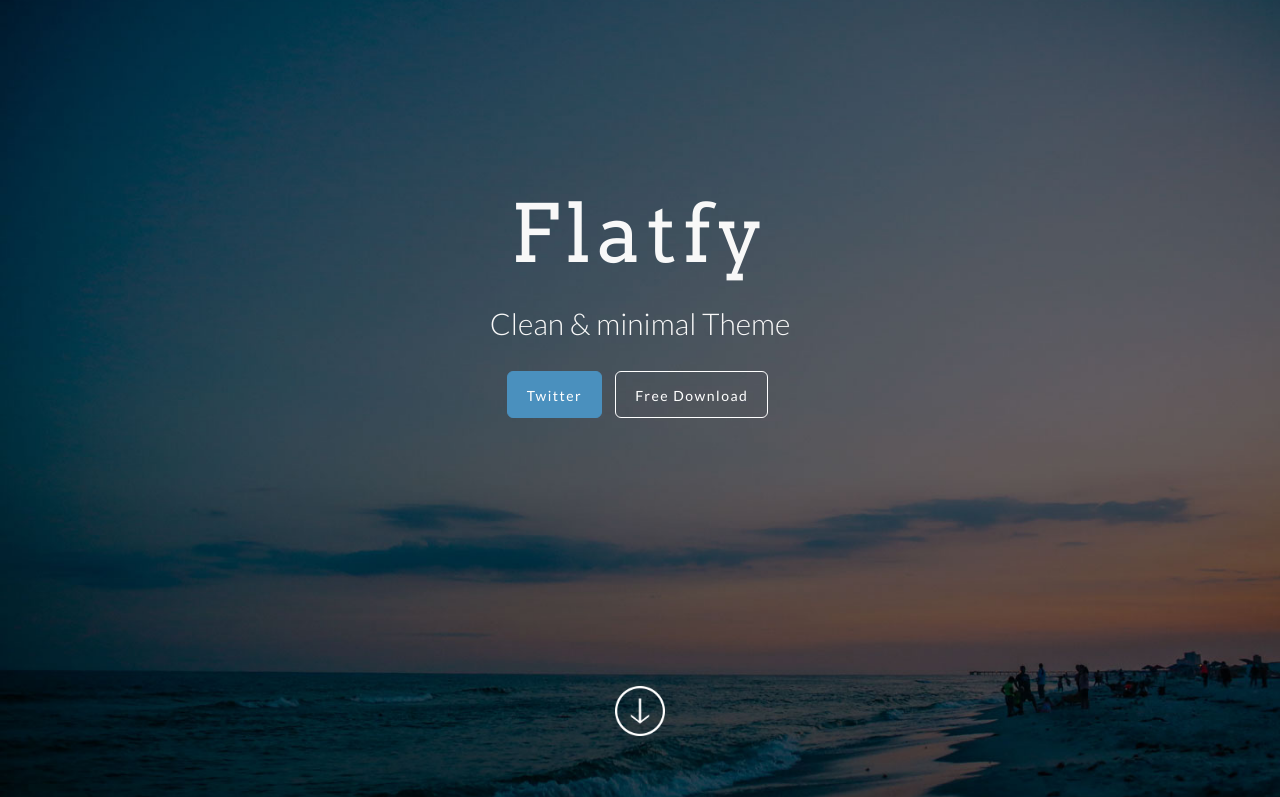
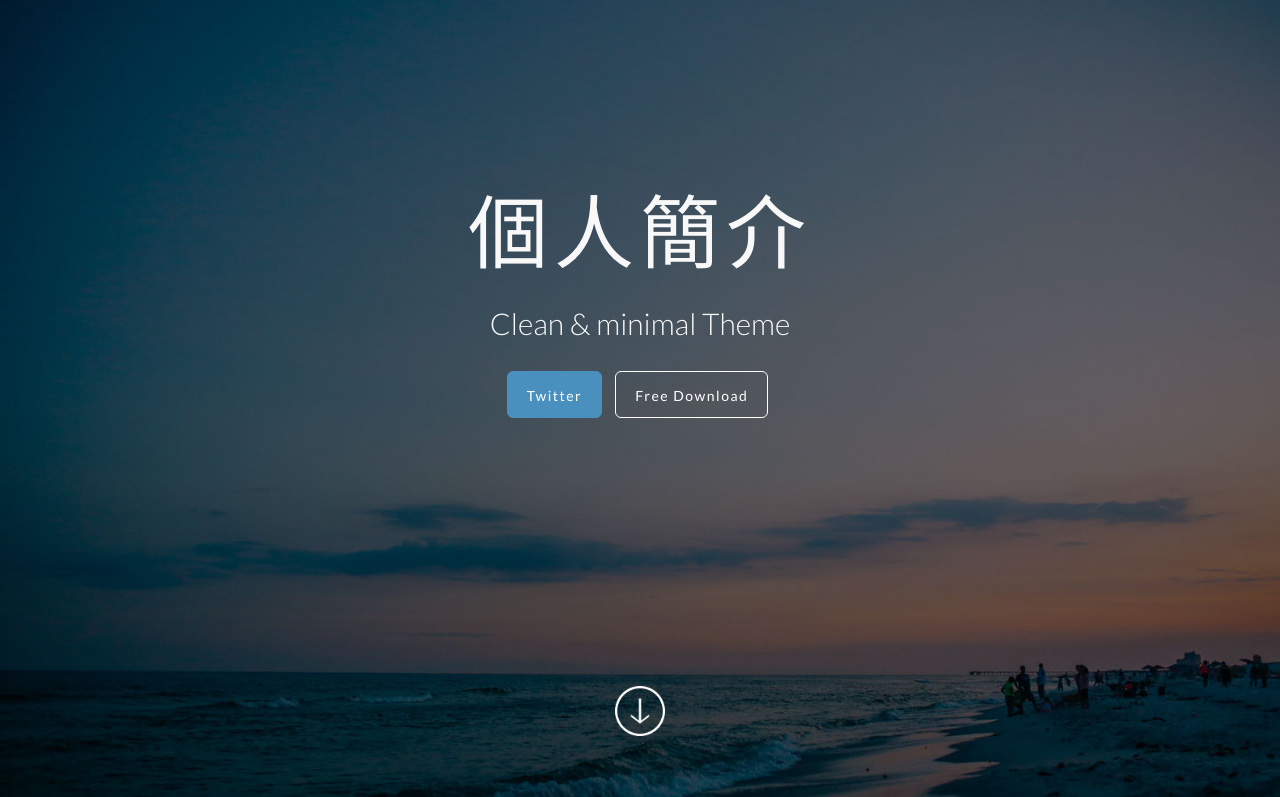
Before and after one commit to robin901128/webex3, a plain HTML site: page index.html in a window 1280 px wide. Shown: the top 797 px of the page. Drawn offline with Linux system fonts and the light colour scheme.

Commit message:
Update index html
<title>.<h1>

```diff
--- a/index.html
+++ b/index.html
@@ -4,14 +4,15 @@
 <!--[if IE 7]>    <html class="no-js ie7 oldie" lang="en"> <![endif]-->
 <!--[if IE 8]>    <html class="no-js ie8 oldie" lang="en"> <![endif]-->
 <!--[if IE 9]>    <html class="no-js ie9" lang="en"> <![endif]-->
-<!--[if gt IE 9]><!--> <html> <!--<![endif]-->
+<!--[if gt IE 9]><!-->
+	<html lang="zh-Hant-TW"> <!--<![endif]-->
 <head>
     <meta charset="utf-8">
     <meta name="viewport" content="width=device-width, user-scalable=no, initial-scale=1.0, minimum-scale=1.0, maximum-scale=1.0">
     <meta name="description" content="Flatfy Free Flat and Responsive HTML5 Template ">
     <meta name="author" content="">
 
-    <title>Flatfy – Free Flat and Responsive HTML5 Template</title>
+    <title>Demi Lovato</title>
 
     <!-- Bootstrap core CSS -->
     <link href="css/bootstrap.min.css" rel="stylesheet">
@@ -58,7 +59,7 @@
 	<!-- FullScreen -->
     <div class="intro-header">
 		<div class="col-xs-12 text-center abcen1">
-			<h1 class="h1_home wow fadeIn" data-wow-delay="0.4s">Flatfy</h1>
+			<h1 class="h1_home wow fadeIn" data-wow-delay="0.4s">個人簡介</h1>
 			<h3 class="h3_home wow fadeIn" data-wow-delay="0.6s">Clean & minimal Theme</h3>
 			<ul class="list-inline intro-social-buttons">
 				<li><a href="https://twitter.com/galantiandrea" class="btn  btn-lg mybutton_cyano wow fadeIn" data-wow-delay="0.8s"><span class="network-name">Twitter</span></a>
```
